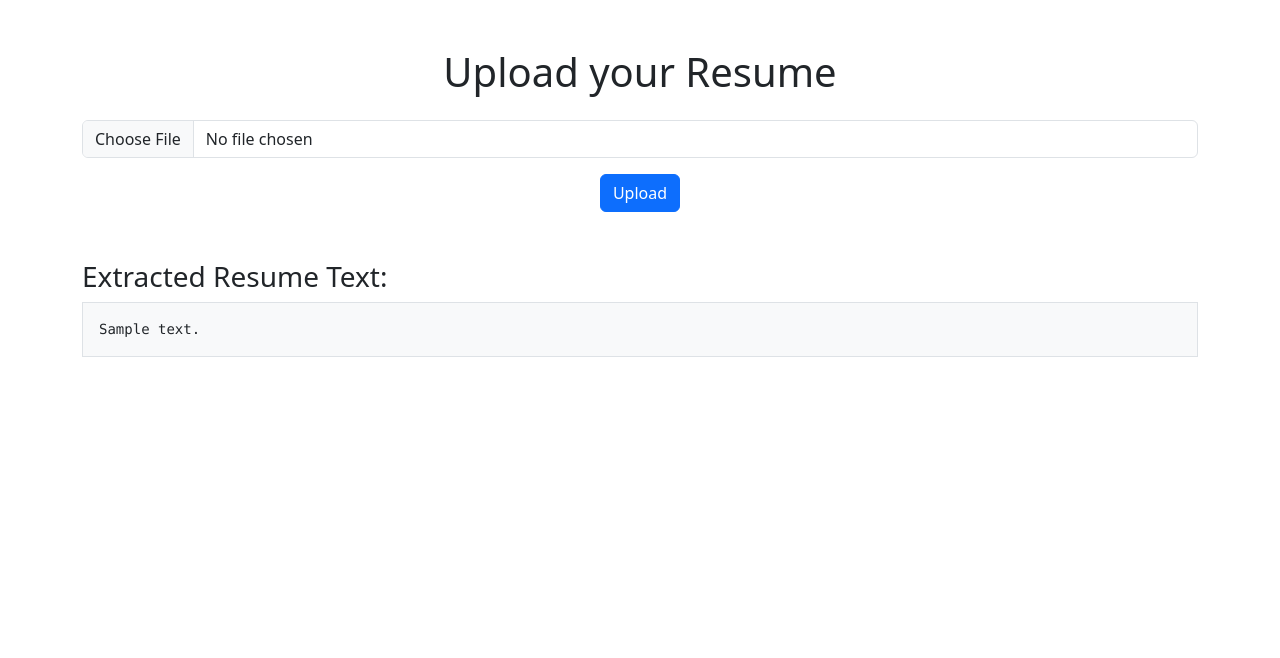
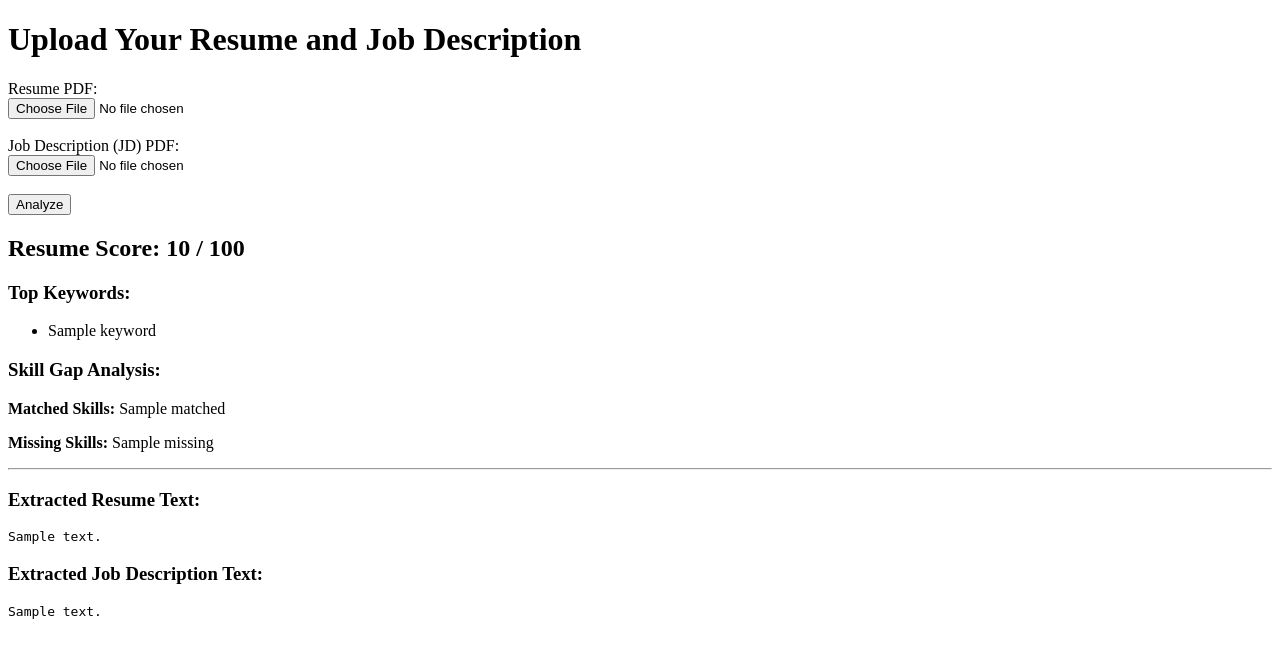
Before and after one commit to soumik2808/ai-resume-screener, a Flask app: template templates/index.html in a window 1280 px wide. Shown: the top 658 px of the page. Run offline with Flask 3, Linux system fonts and the light colour scheme; the template is opened without the code that fills it: most values are stand-ins (such as "Sample title", 1, 10 or a date in 2020).

Commit message:
Add JD upload, keyword extraction, and resume score features
- Implemented job description PDF upload support
- Integrated KeyBERT and PyMuPDF for text and keyword extraction
- Added resume vs JD skill matching and scoring system
- Displayed extracted texts for transparency and debugging

```diff
--- a/app.py
+++ b/app.py
@@ -1,33 +1,46 @@
 from flask import Flask, render_template, request
-import os
-from werkzeug.utils import secure_filename
-import PyPDF2
+import fitz  # PyMuPDF
+from keybert import KeyBERT
 
 app = Flask(__name__)
-app.config['UPLOAD_FOLDER'] = 'uploads'
-os.makedirs(app.config['UPLOAD_FOLDER'], exist_ok=True)
+kw_model = KeyBERT()
 
-@app.route("/", methods=["GET", "POST"])
-def index():
-    message = ""
+def extract_text(file_storage):
     text = ""
-    if request.method == "POST":
-        resume = request.files.get("resume")
-        if resume:
-            filename = secure_filename(resume.filename)
-            filepath = os.path.join(app.config['UPLOAD_FOLDER'], filename)
-            resume.save(filepath)
+    with fitz.open(stream=file_storage.read(), filetype="pdf") as doc:
+        for page in doc:
+            text += page.get_text()
+    return text
 
-            if filename.endswith(".pdf"):
-                with open(filepath, "rb") as f:
-                    reader = PyPDF2.PdfReader(f)
-                    text = "\n".join([page.extract_text() or "" for page in reader.pages])
-            else:
-                text = "Only PDF parsing is currently supported."
+def extract_keywords(text, top_n=10):
+    return [kw for kw, _ in kw_model.extract_keywords(text, top_n=top_n)]
 
-            message = f"Resume uploaded successfully: {filename}"
+@app.route('/')
+def home():
+    return render_template('index.html')
 
-    return render_template("index.html", message=message, text=text)
+@app.route('/upload', methods=['POST'])
+def upload():
+    resume_file = request.files['resume']
+    jd_file = request.files['jd']
 
-if __name__ == "__main__":
+    resume_text = extract_text(resume_file)
+    jd_text = extract_text(jd_file)
+
+    resume_keywords = set(extract_keywords(resume_text, top_n=15))
+    jd_keywords = set(extract_keywords(jd_text, top_n=15))
+
+    matched = resume_keywords & jd_keywords
+    missing = jd_keywords - resume_keywords
+    score = int((len(matched) / len(jd_keywords)) * 100) if jd_keywords else 0
+
+    return render_template('index.html',
+                       score=score,
+                       keywords=list(resume_keywords),
+                       matched=", ".join(matched),
+                       missing=", ".join(missing),
+                       resume_text=resume_text,
+                       jd_text=jd_text)
+
+if __name__ == '__main__':
     app.run(debug=True)
--- a/templates/index.html
+++ b/templates/index.html
@@ -3,42 +3,37 @@
   <head>
     <meta charset="UTF-8" />
     <title>AI Resume Screener</title>
-    <link
-      href="https://cdn.jsdelivr.net/npm/bootstrap@5.3.0/dist/css/bootstrap.min.css"
-      rel="stylesheet"
-    />
   </head>
   <body>
-    <div class="container mt-5">
-      <h1 class="text-center mb-4">Upload your Resume</h1>
+    <h1>Upload Your Resume and Job Description</h1>
+    <form action="/upload" method="post" enctype="multipart/form-data">
+      <label>Resume PDF:</label><br />
+      <input type="file" name="resume" required /><br /><br />
 
-      <form
-        action="/"
-        method="POST"
-        enctype="multipart/form-data"
-        class="text-center"
-      >
-        <input
-          class="form-control mb-3"
-          type="file"
-          name="resume"
-          accept=".pdf,.docx"
-          required
-        />
-        <button class="btn btn-primary" type="submit">Upload</button>
-      </form>
+      <label>Job Description (JD) PDF:</label><br />
+      <input type="file" name="jd" required /><br /><br />
 
-      {% if message %}
-      <div class="alert alert-success mt-4 text-center">{{ message }}</div>
-      {% endif %} {% if text %}
-      <h3 class="mt-5">Extracted Resume Text:</h3>
-      <pre
-        class="border p-3 bg-light"
-        style="max-height: 400px; overflow-y: auto"
-      >
-{{ text }}</pre
-      >
-      {% endif %}
-    </div>
+      <input type="submit" value="Analyze" />
+    </form>
+
+    {% if score %}
+    <h2>Resume Score: {{ score }} / 100</h2>
+    <h3>Top Keywords:</h3>
+    <ul>
+      {% for keyword in keywords %}
+      <li>{{ keyword }}</li>
+      {% endfor %}
+    </ul>
+
+    <h3>Skill Gap Analysis:</h3>
+    <p><strong>Matched Skills:</strong> {{ matched }}</p>
+    <p><strong>Missing Skills:</strong> {{ missing }}</p>
+    {% endif %}
+    <hr />
+    <h3>Extracted Resume Text:</h3>
+    <pre>{{ resume_text }}</pre>
+
+    <h3>Extracted Job Description Text:</h3>
+    <pre>{{ jd_text }}</pre>
   </body>
 </html>
```
Also changed, not shown: requirements.txt (+5 -2 lines).
